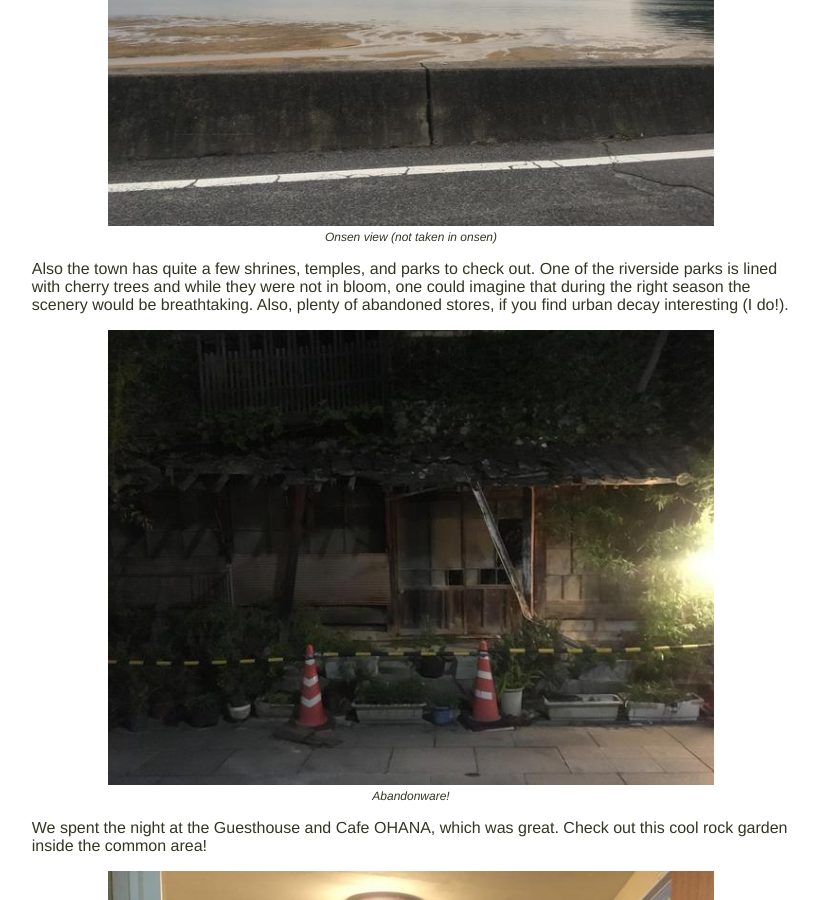
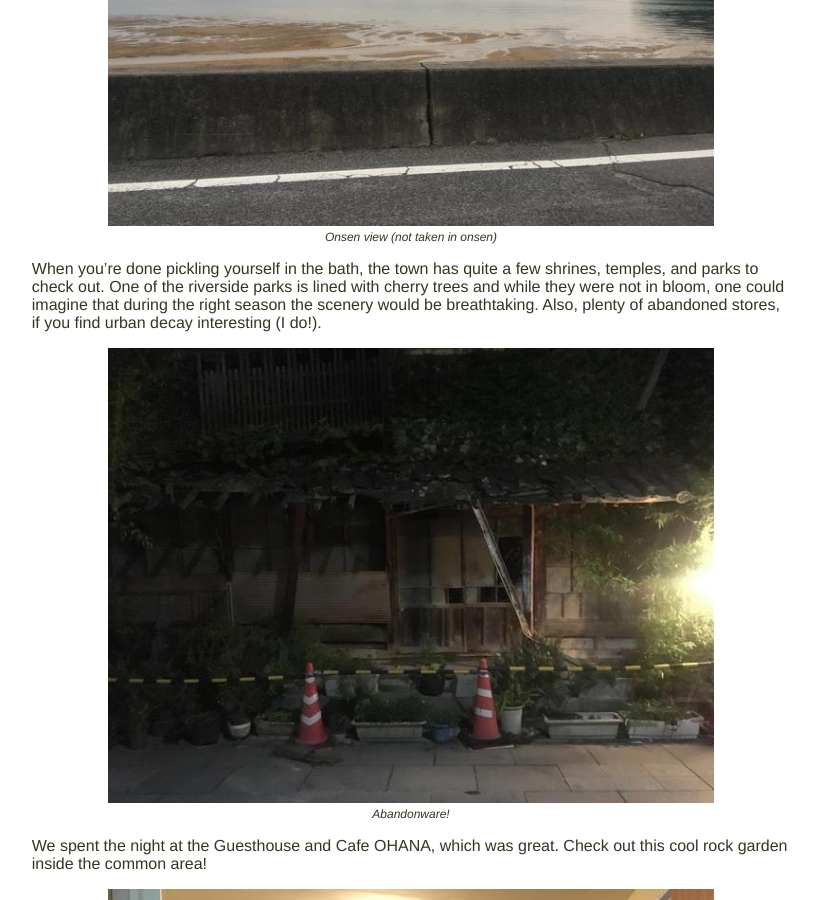
Before and after one commit to fozzle/fozzle.github.io, a Jekyll site: the page built from _posts/2017-09-26-biking-the-shimanami-kaido.md, in a window 1280 px wide and 900 px high, scrolled down 6155 px. Shown: the whole window, without its empty margins (229-1048 px from the left). Built offline with Jekyll 4.4.1, drawn with Linux system fonts in a browser that asks for light colours.

Commit message:
also, also, also

```diff
--- a/_posts/2017-09-26-biking-the-shimanami-kaido.md
+++ b/_posts/2017-09-26-biking-the-shimanami-kaido.md
@@ -105,7 +105,7 @@ As a reward for all your hard work, there is the onsen in town. Which is now lik
 
 ![onsen view](/img/shimanami_kaido/onsenview-thumbnail.JPG "Onsen view (not taken in onsen)")
 
-Also the town has quite a few shrines, temples, and parks to check out. One of the riverside parks is lined with cherry trees and while they were not in bloom, one could imagine that during the right season the scenery would be breathtaking. Also, plenty of abandoned stores, if you find urban decay interesting (I do!).
+When you're done pickling yourself in the bath, the town has quite a few shrines, temples, and parks to check out. One of the riverside parks is lined with cherry trees and while they were not in bloom, one could imagine that during the right season the scenery would be breathtaking. Also, plenty of abandoned stores, if you find urban decay interesting (I do!).
 
 ![Glorious Miyaura Port](/img/shimanami_kaido/abandoned-thumbnail.JPG "Abandonware!")
 
```
